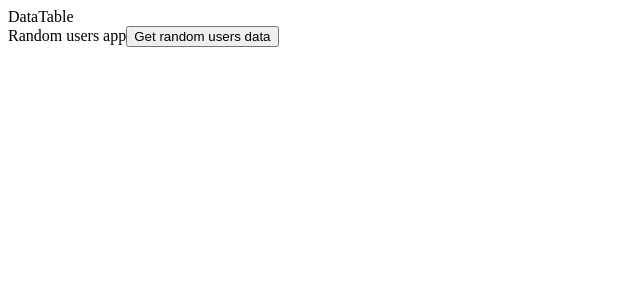
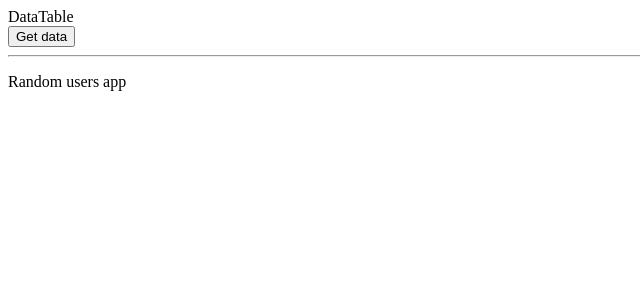
Before and after one commit to yescorihuela/react-firebase-auth-users, a React (Create React App) app: page /datashow in a window 1280 px wide. Shown: the top 300 px of the page, without its empty margins (0-640 px from the left). Built offline with nearby package versions, Linux system fonts and the light colour scheme.

Commit message:
Add Root component and reducer

```diff
--- a/src/Root.js
+++ b/src/Root.js
@@ -1,11 +1,19 @@
+import React from 'react';
 import { Provider } from 'react-redux';
-import { createStore } from 'redux';
+import { createStore, applyMiddleware } from 'redux';
+import reduxPromise from 'redux-promise';
 import reducers from 'reducers';
 
-export default props => {
+export default ({children, initialState = {} }) => {
+  const store = createStore(
+    reducers,
+    initialState,
+    applyMiddleware(reduxPromise)
+  );
+
   return (
-    <Provider store={createStore(reducers, {})}>
-      {props.children}
+    <Provider store={store}>
+      {children}
     </Provider>
   )
 }
--- a/src/actions/index.js
+++ b/src/actions/index.js
@@ -1,11 +1,15 @@
-import axios from 'axios';
+import axios from 'config';
 import { FETCH_USERS } from 'actions/types';
 
-const apiUrl = process.env.BACKEND_API_URL;
+const apiUrl = process.env.REACT_APP_DATA_ENDPOINT;
 
 export const fetchUsers = async () => {
-  const users = await axios.get(apiUrl);
 
+  const users = await axios.get(apiUrl, {
+    'headers': {
+      'Authorization': 'eyJhbGciOiJIUzI1NiJ9.eyJlbWFpbCI6InloZXIxMzZAZ21haWwuY29tIiwiZXhwIjoxNTkwMjUxNzg3fQ.2QQjsKXK6JiZmtnk0wiegVmg2hGNyWDpYhlcQE3hT_k'
+    }
+  });
   return {
     type: FETCH_USERS,
     payload: users,
--- a/src/components/App.js
+++ b/src/components/App.js
@@ -10,7 +10,6 @@ class App extends Component {
       <div>
         <DataShow />
         Random users app
-        <button onClick={(e) => { this.fetchNewRandomUsersData(e) }}>Get random users data</button>
       </div>
     )
   }
--- a/src/components/DataShow.js
+++ b/src/components/DataShow.js
@@ -4,13 +4,30 @@ import * as actions from 'actions';
 
 
 class DataShow extends Component {
+  renderData = () => {
+    return this.props.users.map((user, index) => {
+      return <li key={index}>{user.name.title} {user.name.first} {user.name.last}</li>
+    })
+  }
+
   render() {
     return(
       <div>
-        DataTable
+        DataTable <br />
+        <button onClick={this.props.fetchUsers}>Get data</button>
+        <hr />
+        <div>
+          <ul>
+            {this.renderData()}
+          </ul>
+        </div>
       </div>
     );
   }
 }
 
-export default connect(null, actions)(DataShow);
+const mapStateToProps = state => {
+  return {users: state.users};
+}
+
+export default connect(mapStateToProps, actions)(DataShow);
--- /dev/null
+++ b/src/config/index.js
@@ -0,0 +1,5 @@
+import axios from 'axios';
+
+export default axios.create({
+  baseURL: process.env.REACT_APP_BASE_URL
+});
--- a/src/index.js
+++ b/src/index.js
@@ -1,15 +1,12 @@
 import React from 'react';
 import ReactDOM from 'react-dom';
-import { Provider } from 'react-redux';
-import { createStore, applyMiddleware } from 'redux';
-import reduxPromise from 'redux-promise';
-import reducers from 'reducers';
+import Root from 'Root';
 
 import App from './components/App';
 
 ReactDOM.render(
-  <Provider store={createStore(reducers, {})}>
+  <Root>
     <App />
-  </Provider>,
+  </Root>,
   document.querySelector('#root'),
 );
--- a/src/reducers/users.js
+++ b/src/reducers/users.js
@@ -1,5 +1,10 @@
+import { FETCH_USERS } from 'actions/types';
+
 const users = (state = [], action) => {
   switch(action.type) {
+    case FETCH_USERS:
+      const users = action.payload.data.map(user => user);
+      return [...users];
     default:
       return state;
   }
```
Also changed, not shown: src/config/firebaseConfig.js (added), 1 other file (tests, documents, lock files or other folders).
